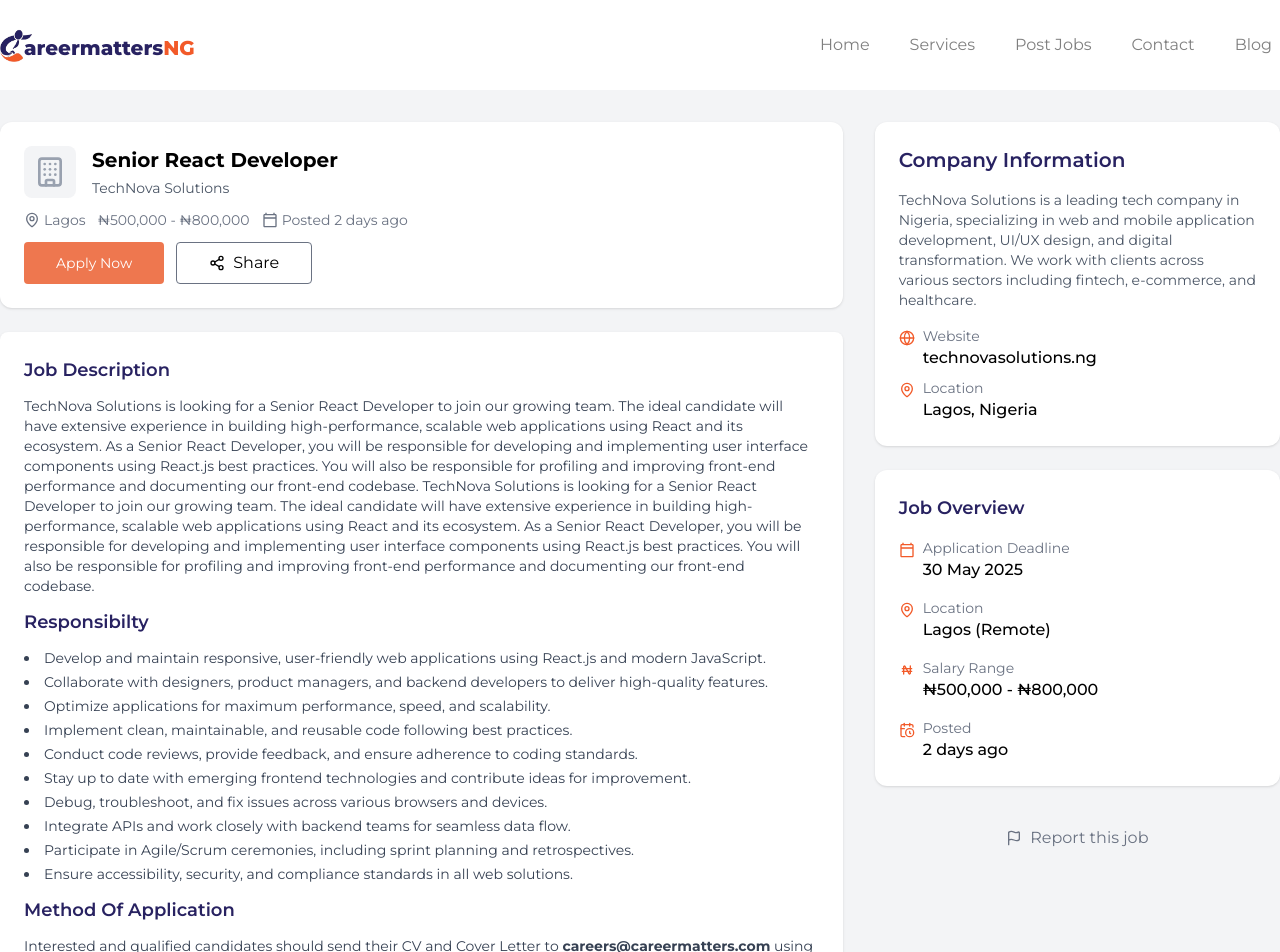
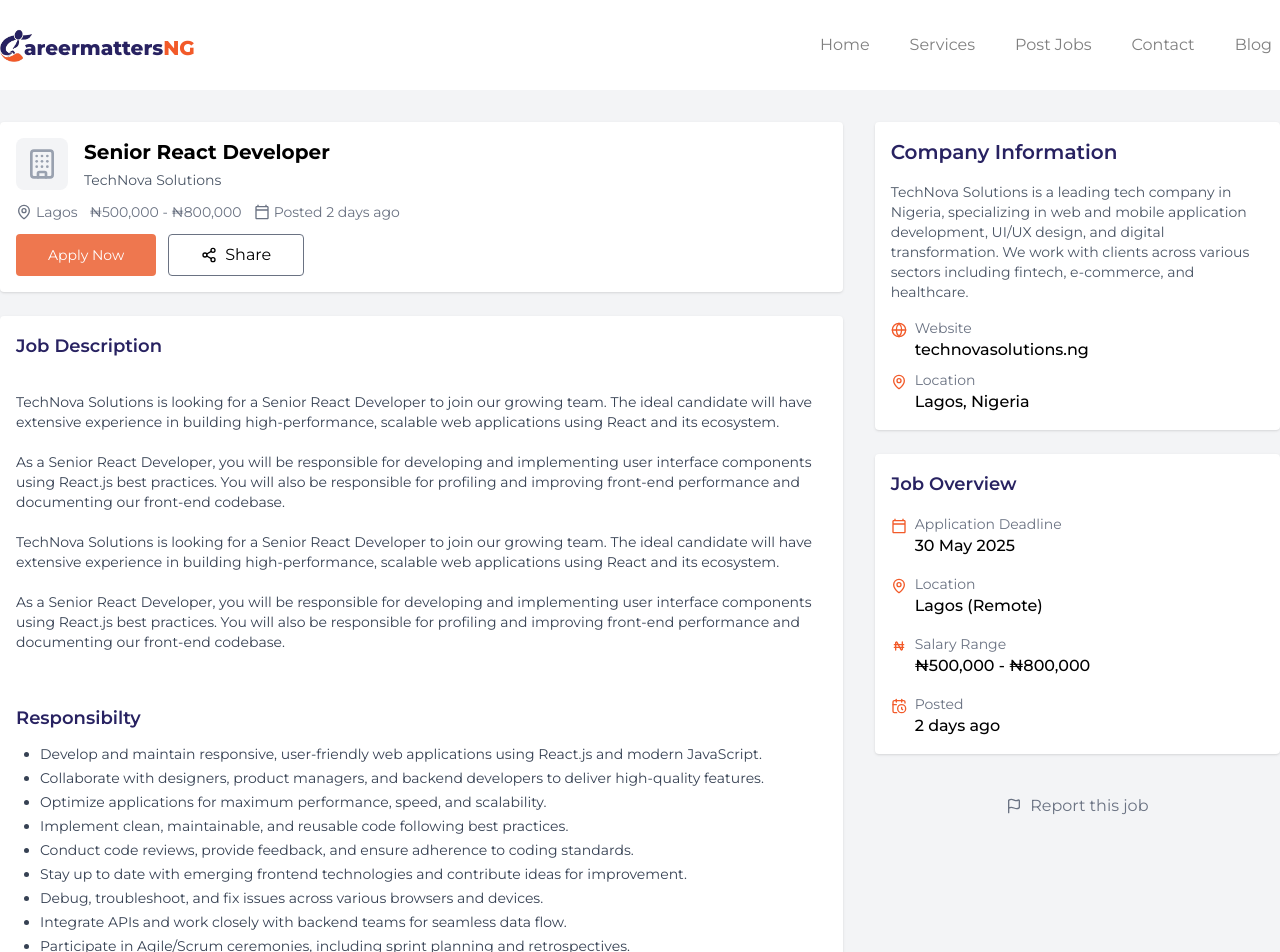
Before and after one commit to Olawoyin1/CMNG, a React (Vite) app: page /job-details in a window 1280 px wide. Shown: the top 952 px of the page. Built offline with nearby package versions, Linux system fonts and the light colour scheme.

Commit message:
new update

```diff
--- a/src/pages/JobDetails.tsx
+++ b/src/pages/JobDetails.tsx
@@ -24,6 +24,7 @@
     TechNova Solutions is looking for a Senior React Developer to join our growing team. The ideal candidate will have extensive experience in building high-performance, scalable web applications using React and its ecosystem.
 
     As a Senior React Developer, you will be responsible for developing and implementing user interface components using React.js best practices. You will also be responsible for profiling and improving front-end performance and documenting our front-end codebase.
+
     TechNova Solutions is looking for a Senior React Developer to join our growing team. The ideal candidate will have extensive experience in building high-performance, scalable web applications using React and its ecosystem.
 
     As a Senior React Developer, you will be responsible for developing and implementing user interface components using React.js best practices. You will also be responsible for profiling and improving front-end performance and documenting our front-end codebase.
@@ -72,13 +73,13 @@
 
 
   return (
-    <div className="min-h-screen bg-gray-100 py-8 ">
+    <div className="min-h-screen bg-gray-100 md:py-8 ">
          {/* Main content */}
-      <div className="max-w-7xl px-4 md:px-0 mx-auto grid grid-cols-1 lg:grid-cols-3 gap-8">
+      <div className="max-w-7xl  md:px-0 mx-auto grid grid-cols-1 lg:grid-cols-3 gap-8">
         {/* Left content */}
         <div className="lg:col-span-2 space-y-6">
           {/* Job Header */}
-          <div className="bg-white rounded-xl shadow-sm p-6">
+          <div className="bg-white md:rounded md:shadow p-4">
                 <div className="flex items-center mb-3">
                   <div className="flex-shrink-0 h-13 w-13 bg-gray-100 rounded-lg overflow-hidden flex items-center justify-center mr-4">
                     {jobData.logo ? (
@@ -132,15 +133,21 @@
           </div>
 
           {/* Job description */}
-          <div className="bg-white rounded-lg shadow p-6">
+          <div className="bg-white md:rounded md:shadow p-4">
             <h2 className="text-lg font-semibold mb-3 text-[#282261]">Job Description</h2>
-            <div className="text-gray-700 text-sm" dangerouslySetInnerHTML={{ __html: jobData.description }} />
+            {/* <div className="text-gray-700 text-sm" dangerouslySetInnerHTML={{ __html: jobData.description }} /> */}
+            <div
+  className="text-gray-700 text-sm whitespace-pre-line"
+  dangerouslySetInnerHTML={{ __html: jobData.description.replace(/\n/g, "<br />") }}
+/>
+
             <h2 className="text-lg font-semibold my-3 text-[#282261]">Responsibilty</h2>
-            <div className="text-gray-700 text-sm">
-                {jobData.resonsibility.map((item, index) => (
-                  <li key={index} className="mb-1">{item}</li>
-                ))}
-            </div>
+            <ul className="text-gray-700 text-sm list-disc pl-6 space-y-1">
+  {jobData.resonsibility.map((item, index) => (
+    <li key={index}>{item}</li>
+  ))}
+</ul>
+
             <h2 className="text-lg font-semibold my-3 text-[#282261]">Method Of Application</h2>
             <div className="text-gray-700 text-sm" dangerouslySetInnerHTML={{ __html: jobData.method }} />
           </div>
@@ -166,7 +173,7 @@
         {/* Right sidebar */}
         <div className="space-y-6">
           {/* Company Info */}
-          <div className="bg-white rounded-xl shadow-sm p-6">
+          <div className="bg-white md:rounded md:shadow p-4">
                 <h2 className="text-xl font-semibold text-[#282261] mb-4">Company Information</h2>
 
                 <div className="space-y-4">
@@ -205,7 +212,7 @@
 
 
             {/* Job Overview */}
-            <div className="bg-white rounded-xl shadow-sm p-6">
+            <div className="bg-white md:rounded md:shadow p-4">
                 <h2 className="text-lg font-semibold text-[#282261] mb-4">Job Overview</h2>
 
                 <div className="space-y-4">
```
